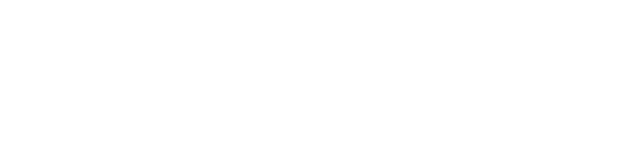
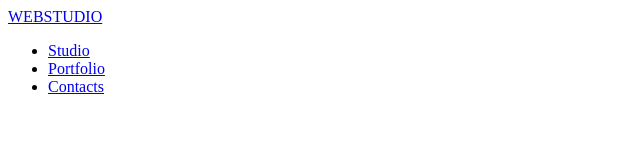
Before and after one commit to donrubenjr/goit-markup-hw-01, a plain HTML site: page index.html in a window 1280 px wide. Shown: the whole page, without its empty margins (0-640 px from the left). Drawn offline with Linux system fonts and the light colour scheme.

Commit message:
Update index.html

```diff
--- a/index.html
+++ b/index.html
@@ -6,9 +6,30 @@
     <title>Document</title>
   </head>
   <body>
-    <header></header>
+    <!-- Header Section -->
+    <header>
+      <nav>
+        <a class="main-header-menu-link" href="#webstudio">WEBSTUDIO</a>
+        <ul class="main-header-menu">
+          <li>
+            <a class="main-header-menu-link" href="#studio">Studio</a>
+          </li>
+          <li>
+            <a class="main-header-menu-link" href="#portfolio">Portfolio</a>
+          </li>
+          <li>
+            <a class="main-header-menu-link" href="#contacts">Contacts</a>
+          </li>
+        </ul>
+      </nav>
+    </header>
 
     <main></main>
+    <section class="section1"></section>
+
+    <section class="section2"></section>
+
+    <section class="section2"></section>
 
     <footer></footer>
   </body>
```
